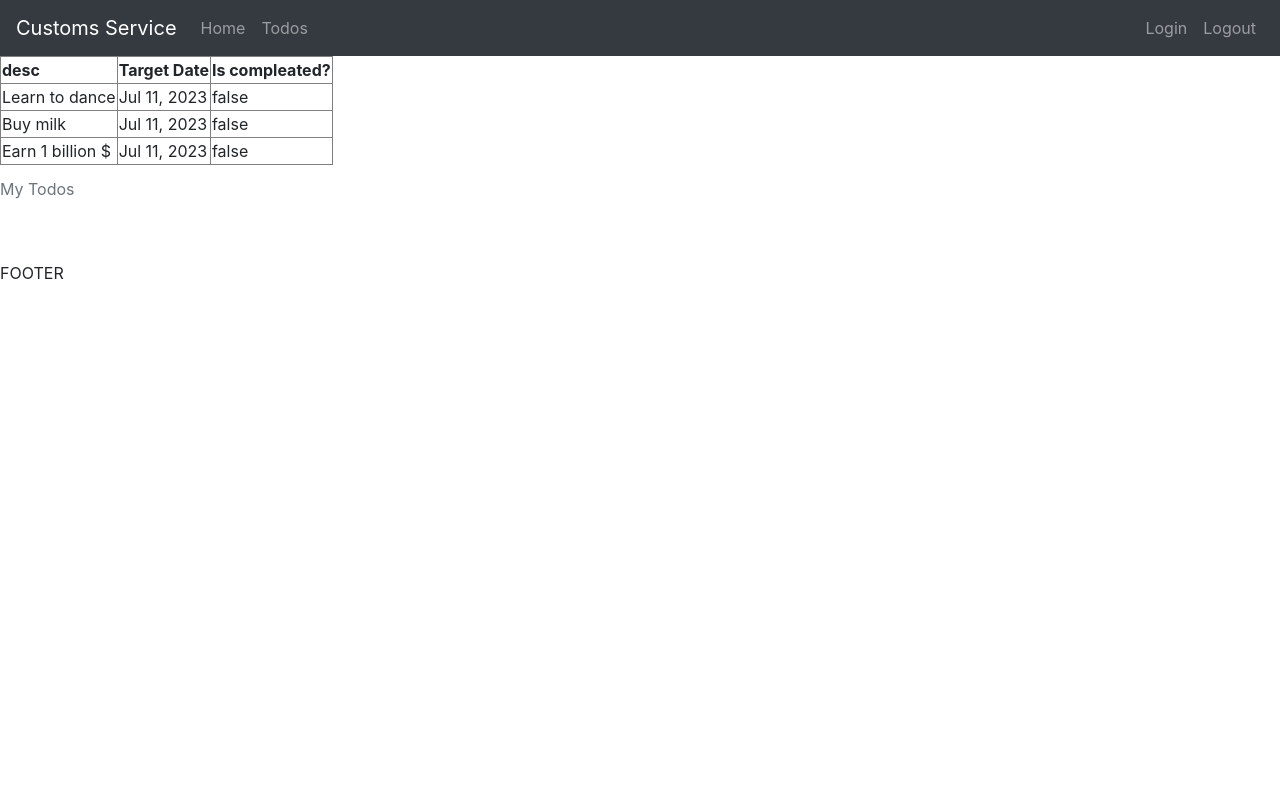
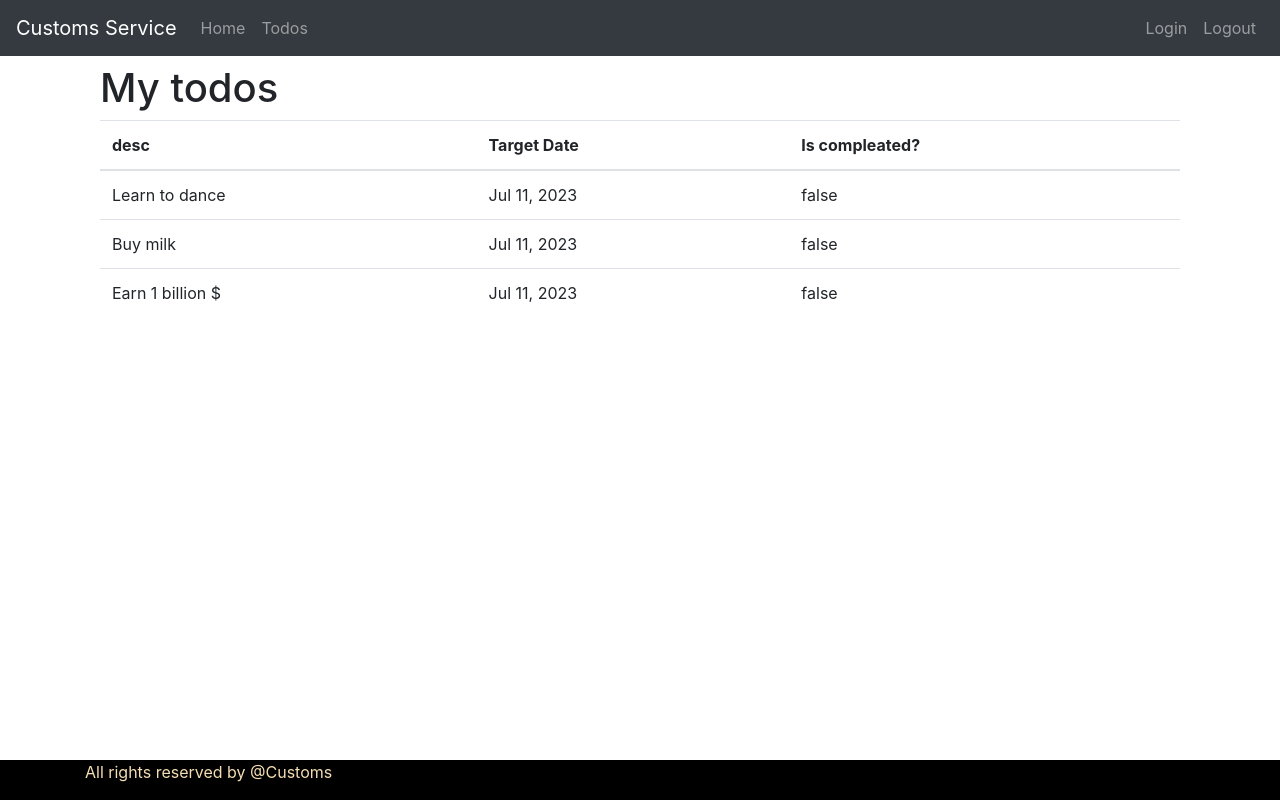
Before and after one commit to dkeyceo/todoIn28minutes, an Angular app in the folder todo-front/: page /todos in a window 1280 px wide. Built offline with nearby package versions, Linux system fonts and the light colour scheme.

Commit message:
Added bootstrap to footer and other components

```diff
--- a/todo-front/src/app/app.component.html
+++ b/todo-front/src/app/app.component.html
@@ -1,3 +1,5 @@
 <app-menu></app-menu>
-<router-outlet></router-outlet>
+<div class="container mt-2">
+  <router-outlet></router-outlet>
+</div>
 <app-footer></app-footer>
--- a/todo-front/src/app/footer/footer.component.css
+++ b/todo-front/src/app/footer/footer.component.css
@@ -0,0 +1,8 @@
+.footer {
+  position: absolute;
+  bottom: 0;
+  width: 100%;
+  height: 40px;
+  background-color: black;
+  color: wheat;
+}
--- a/todo-front/src/app/footer/footer.component.html
+++ b/todo-front/src/app/footer/footer.component.html
@@ -1,2 +1,5 @@
-<BR><BR>
-  FOOTER
+<footer class="footer">
+  <div class="container">
+    All rights reserved by @Customs
+  </div>
+</footer>
--- a/todo-front/src/app/list-todos/list-todos.component.html
+++ b/todo-front/src/app/list-todos/list-todos.component.html
@@ -1,5 +1,6 @@
-<table border="1">
-  <caption>My Todos</caption>
+<div class="container">
+  <h1>My todos</h1>
+<table class="table table-stripped">
   <thead>
     <tr>
       <!-- <th>id</th> -->
@@ -17,3 +18,4 @@
     </tr>
   </tbody>
 </table>
+</div>
--- a/todo-front/src/app/login/login.component.html
+++ b/todo-front/src/app/login/login.component.html
@@ -1,4 +1,5 @@
-<small *ngIf="isInvalidLogin">{{errorMessage}}</small>
+<div class="container">
+<div class="alert alert-warning" *ngIf="isInvalidLogin">{{errorMessage}}</div>
 
 <div>
   Username: <input type="text" name="username"
@@ -6,5 +7,7 @@
   Password: <input type="password" name="password"
   [(ngModel)]="password">
 
-  <button (click)="handleLogin()">Login</button>
+  <button class="btn btn-success" (click)="handleLogin()">Login</button>
 </div>
+
+</div>
--- a/todo-front/src/app/welcome/welcome.component.html
+++ b/todo-front/src/app/welcome/welcome.component.html
@@ -1,9 +1,5 @@
-<div>
-  <h1>{{message}}</h1>
-  <p>welcome paragraph</p>
-</div>
 
-<div>
-  welcome {{name}}! Welcome to our awesome App.
+<div class="container">
+  <h1>welcome {{name}}! Welcome to our awesome App.</h1>
   <p>You can manage your todo <a routerLink="/todos">here</a> </p>
 </div>
```
